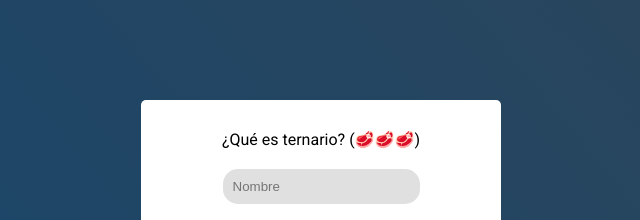
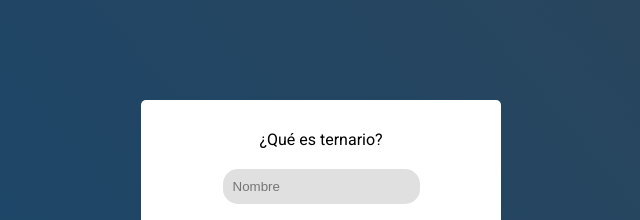
Before and after one commit to AldanaAranda/Cumple, a plain HTML site: page inicio.html in a window 1280 px wide. Shown: the top 220 px of the page, without its empty margins (319-959 px from the left). Drawn offline with Linux system fonts and the light colour scheme.

Commit message:
cambiando

```diff
--- a/inicio.html
+++ b/inicio.html
@@ -10,7 +10,7 @@
 <body>
     <div id="main">
         <form action="" autocomplete="off">
-            <label for="">¿Qué es ternario? (🥩🥩🥩)</label>
+            <label for="">¿Qué es ternario?</label>
             <input type="text" placeholder="Nombre" id="usuario">
             <button type="button" id="sorpresa" onclick="ingresarData()">INGRESAR</button>
             <span class="error"></span>
```
